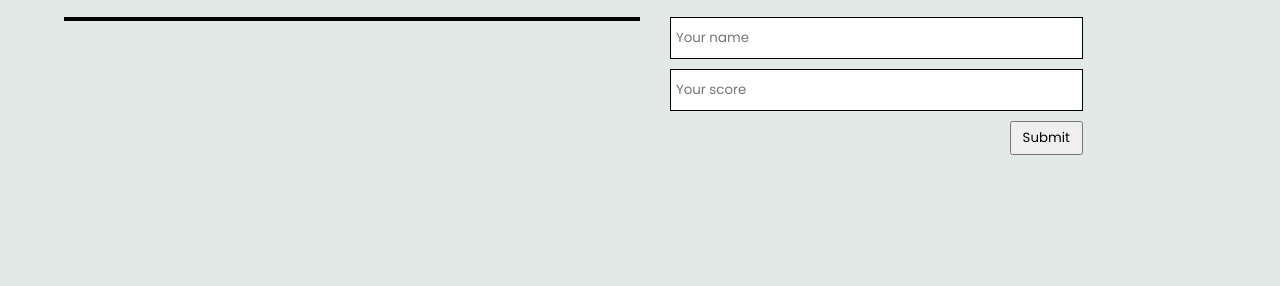
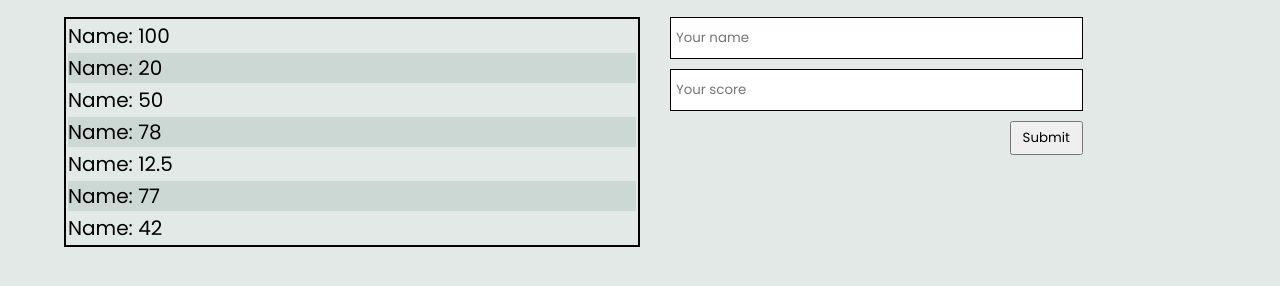
Before and after one commit to AbelG101/Leaderboard, a website built with webpack: page src/template.html in a window 1280 px wide. Shown: the part 158-444 px from the top of the page. Built offline with nearby package versions, Linux system fonts and the light colour scheme.

Commit message:
mistake restored to previous

```diff
--- a/src/template.html
+++ b/src/template.html
@@ -19,7 +19,41 @@
         <button class="refresh-btn">Refresh</button>
       </div>
       <table class="table">
-
+        <tr>
+          <td class="name">
+            Name: <span class="score">100</span>
+          </td>
+        </tr>
+        <tr>
+          <td class="name">
+            Name: <span class="score">20</span>
+          </td>
+        </tr>
+        <tr>
+          <td class="name">
+            Name: <span class="score">50</span>
+          </td>
+        </tr>
+        <tr>
+          <td class="name">
+            Name: <span class="score">78</span>
+          </td>
+        </tr>
+        <tr>
+          <td class="name">
+            Name: <span class="score">12.5</span>
+          </td>
+        </tr>
+        <tr>
+          <td class="name">
+            Name: <span class="score">77</span>
+          </td>
+        </tr>
+        <tr>
+          <td class="name">
+            Name: <span class="score">42</span>
+          </td>
+        </tr>
       </table>
     </section>
     <section class="add-score">
@@ -27,12 +61,12 @@
         <h3>Add your score</h3>
       </div>
       <div class="input-container">
-        <input class="name-input" type="text" placeholder="Your name">
-        <input class="score-input" type="text" placeholder="Your score">
+        <input type="text" placeholder="Your name">
+        <input type="text" placeholder="Your score">
         <button class="submit-btn">Submit</button>
       </div>
     </section>
   </div>
-  <script src="./script.js"></script>
+  <script src="./bundle.js"></script>
 </body>
 </html>
```
